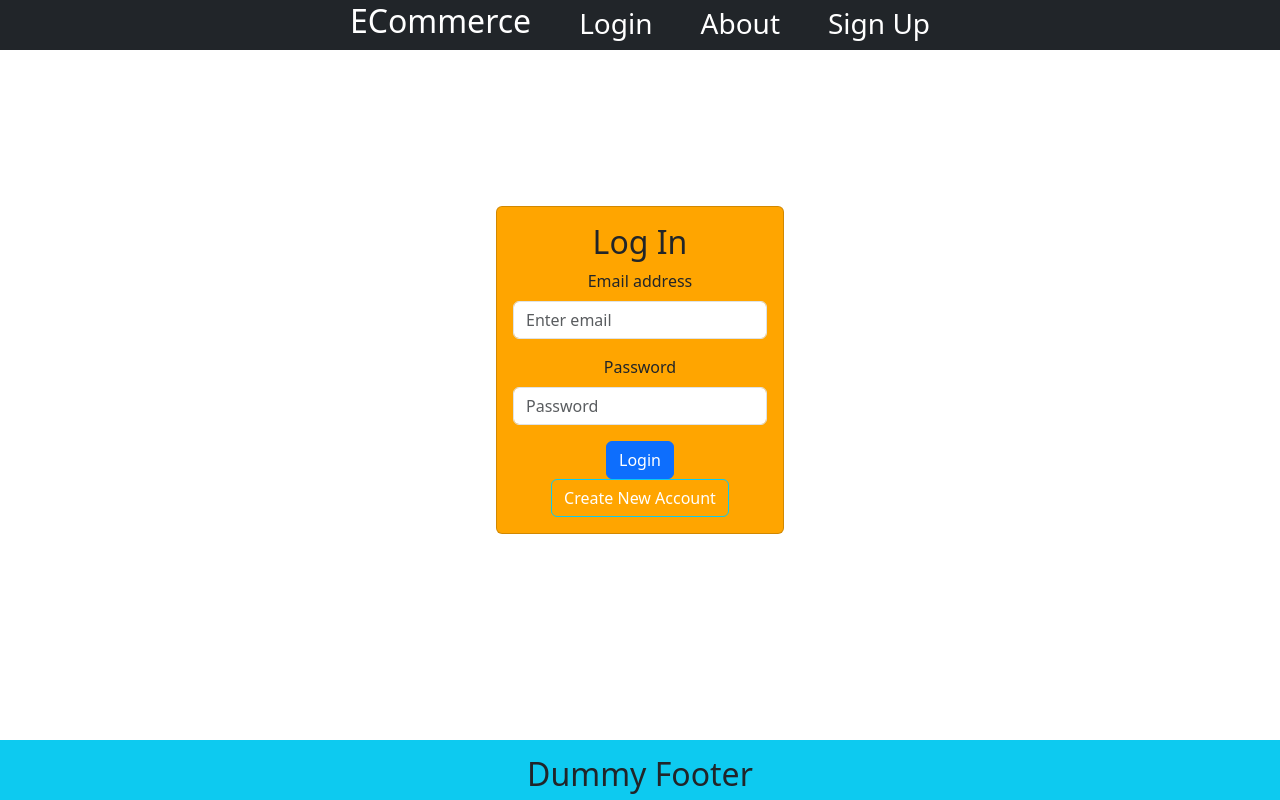
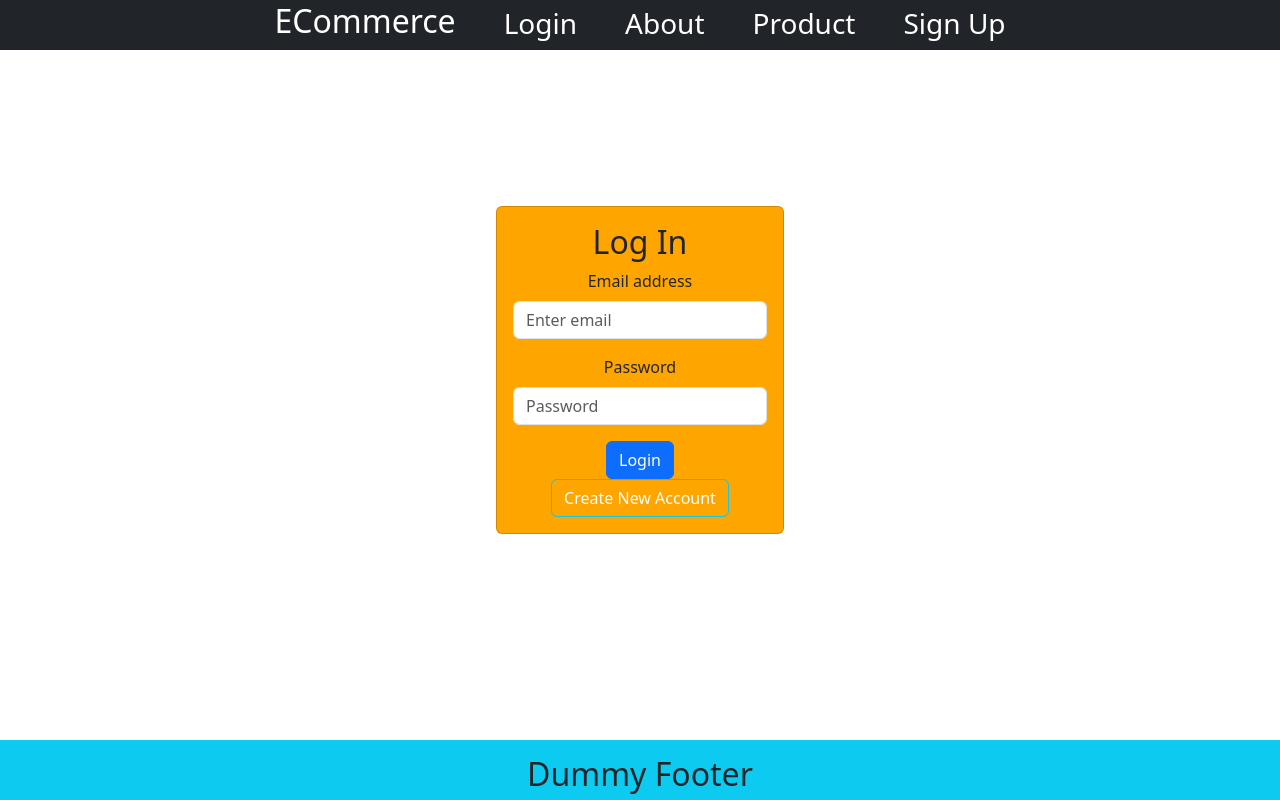
Before and after one commit to mdsabamoin/ECommerce, a React (Create React App) app: page / in a window 1280 px wide. Built offline with nearby package versions, Linux system fonts and the light colour scheme.

Commit message:
redirected to login on clicking of product

```diff
--- a/src/Components/LoginNavbar.jsx
+++ b/src/Components/LoginNavbar.jsx
@@ -17,6 +17,7 @@ const LoginNavbar = ()=>{
                     <div><Nav.Link  className='fs-3 m-3 text-white'><h2>ECommerce</h2></Nav.Link></div>
                     <div><Nav.Link as={Link} to="/" className='fs-3 m-3 text-white'>Login</Nav.Link></div>
                     <div><Nav.Link as={Link} to="/about" className='fs-3 m-3 text-white'>About</Nav.Link></div>
+                    <div><Nav.Link as={Link} to="/" className='fs-3 m-3 text-white'>Product</Nav.Link></div>
                     <Nav.Link className='fs-3 m-3 text-white'>Sign Up</Nav.Link>
                     {/* <Nav.Link className='fs-3 m-3 text-white'>Logout</Nav.Link> */}
                     </div>
```
